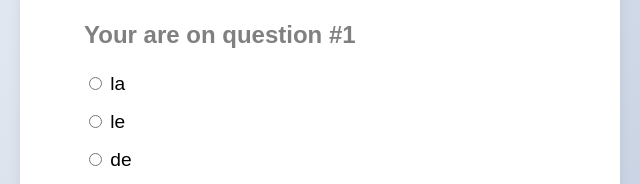
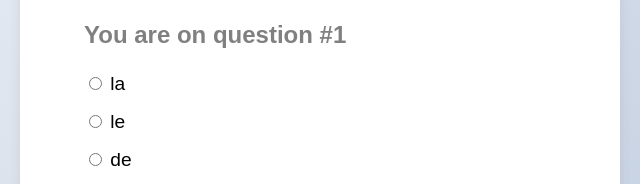
Before and after one commit to kdglauvygiadn/BECE, a plain HTML site: page BECE/FRENCH/objectives pages/objectives2017.html in a window 1280 px wide. Shown: the part 332-516 px from the top of the page, 320-960 px from the left. Drawn offline with nearby package versions, Linux system fonts and the light colour scheme; a web font is replaced by a local one.

Commit message:
Update objectives2017.html

```diff
--- a/BECE/FRENCH/objectives pages/objectives2017.html
+++ b/BECE/FRENCH/objectives pages/objectives2017.html
@@ -13,7 +13,7 @@
     <div class="quiz-header">
     <h2>BECE 2017 - Objective Questions</h2>
     <h2 id="question">Question is loading...</h2>
-    <p>Your are on question #<span id="questionNumber">Question Number</span></p>
+    <p>You are on question #<span id="questionNumber">Question Number</span></p>
     <ul>
     <li>
     <input type="radio" name="answer" id="a" class="answer" />
```
